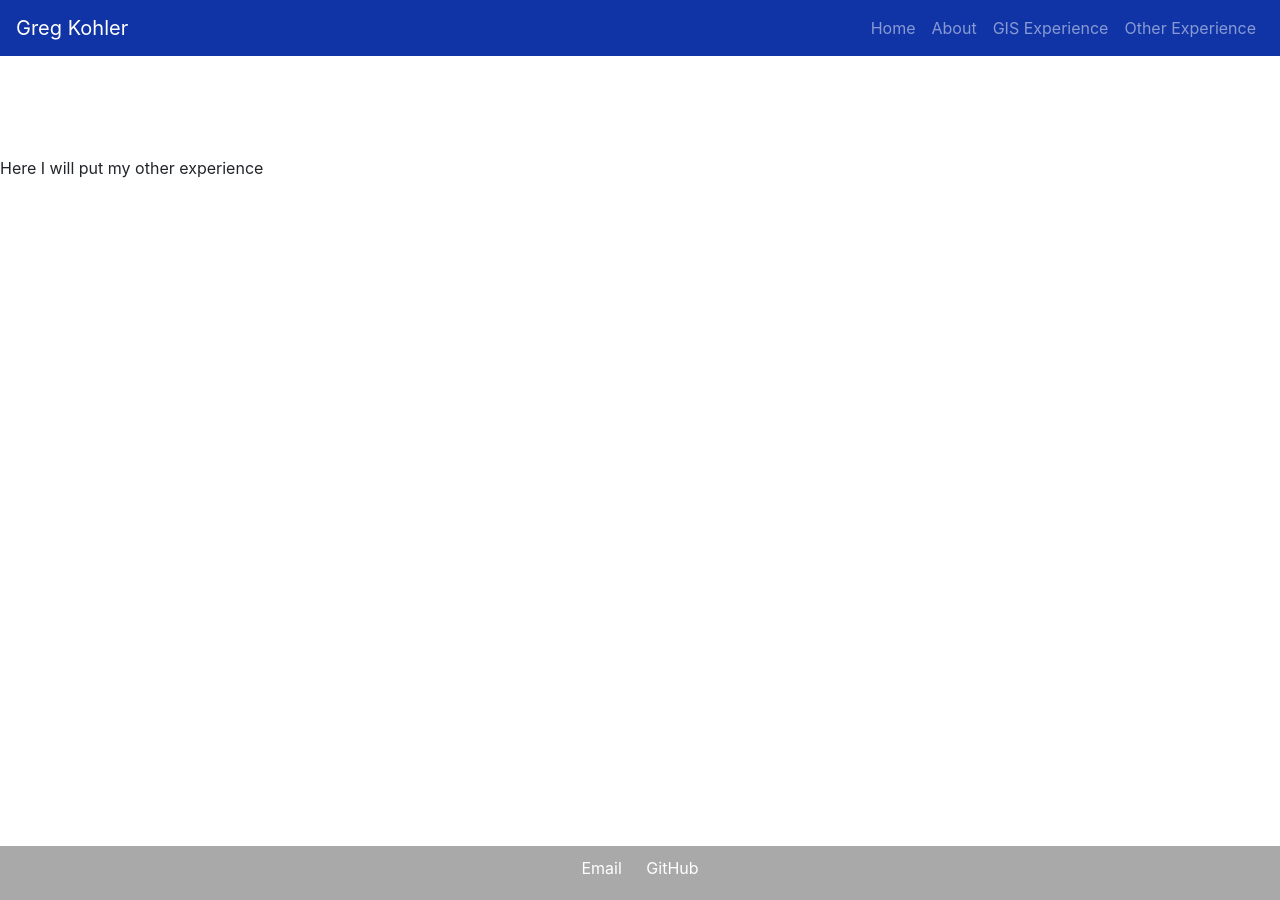
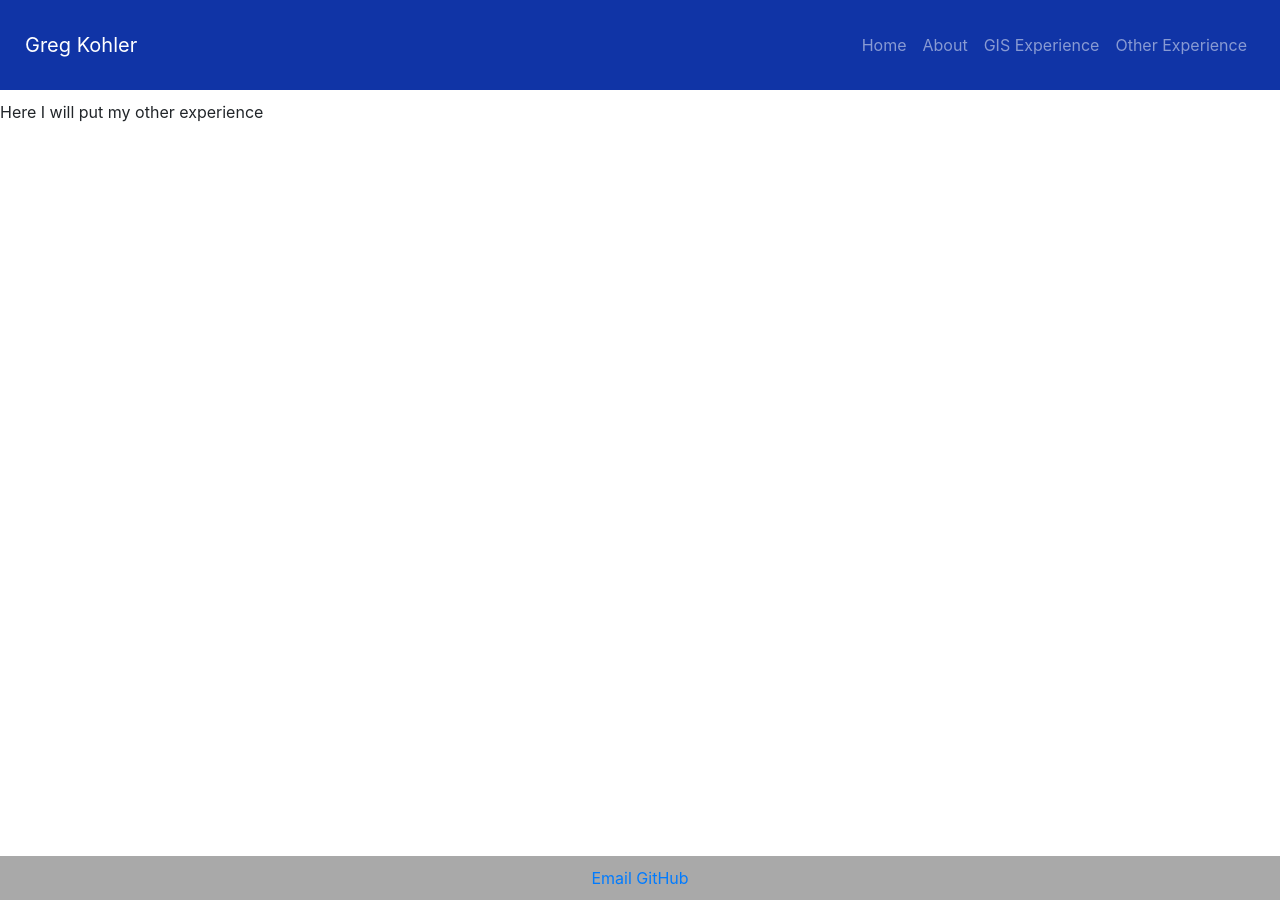
Before and after one commit to greg-kohler/myportfolio, a Jekyll site: the page built from experience.html, in a window 1280 px wide. Built offline with Jekyll 4.4.1, drawn with Linux system fonts in a browser that asks for light colours.

Commit message:
Update master.html

```diff
--- a/_layouts/master.html
+++ b/_layouts/master.html
@@ -22,21 +22,19 @@
         body {
             margin: 0;
             font-family: Arial, sans-serif;
-            display: flex;
-            flex-direction: column;
-            min-height: 100vh; /* Set a minimum height to fill the viewport */
         }
         footer {
             background-color: #a9a9a9;
             color: #fff;
             padding: 10px;
             text-align: center;
-            margin-top: auto; /* Push the footer to the bottom */
+            position: fixed;
             width: 100%;
+            bottom: 0;
         }
         .footer-content {
             display: inline-block;
-            justify-content: space-between;
+            justify-content: space between;
             max-width: 100%;
             margin: 0 auto;
             flex-wrap: wrap;
@@ -67,12 +65,11 @@
         	transition: padding 1s;
         	position: fixed;
             	top: 0;
-            width: 100%;
-            z-index: 9999;
         }
         .main-content {
             margin-top: 100px; /* Set an initial margin */
         }
+
     </style>
     <!-- Bootstrap CSS -->
     <link href="https://stackpath.bootstrapcdn.com/bootstrap/4.5.2/css/bootstrap.min.css" rel="stylesheet">
@@ -80,12 +77,12 @@
 
 <body>
     <!-- Navigation Bar -->
-    <nav id="navbar" class="navbar navbar-dark navbar-expand-lg" style="background-color: #1034a6;">
+    <nav id="navbar" class="navbar navbar-dark navbar-expand-lg fixed-left" style="background-color: #1034a6; position: fixed; top: 0; width: 100%; padding: 25px; z-index:9999;">
         <a id="logo" class="navbar-brand" href="#">Greg Kohler</a>
         <button class="navbar-toggler" type="button" data-toggle="collapse" data-target="#navbarNav" aria-controls="navbarNav" aria-expanded="false" aria-label="Toggle navigation" id="navMenu">
             <span class="navbar-toggler-icon"></span>
         </button>
-        <div class="collapse navbar-collapse justify-content-center" id="navbarNav">
+        <div class="collapse navbar-collapse justify-content-center" id "navbarNav">
             <ul class="navbar-nav ml-auto">
                 <li class="nav-item">
                     <a class="nav-link" href="index.html">Home</a>
@@ -101,26 +98,28 @@
                 </li>
             </ul>
         </div>
+
     </nav>
 
     <!-- Main Content -->
 	<main class="main-content">
 		{{content}}
 	</main>
-
 <footer>
         <div class="footer-content">
-            <div class="contact-info">
+            <div class "contact-info">
                 <a href="mailto:gregakohler@gmail.com">Email</a>
                 <a href="https://github.com/greg-kohler">GitHub</a>
             </div>
         </div>
 </footer>
 
+
     <!-- Bootstrap JavaScript -->
     <script src="https://code.jquery.com/jquery-3.5.1.slim.min.js"></script>
     <script src="https://cdn.jsdelivr.net/npm/@popperjs/core@2.9.3/dist/umd/popper.min.js"></script>
     <script src="https://stackpath.bootstrapcdn.com/bootstrap/4.5.2/js/bootstrap.min.js"></script>
+
 </body>
 
 </html>
```
Lines whose indentation alone changed are shown as unchanged.
